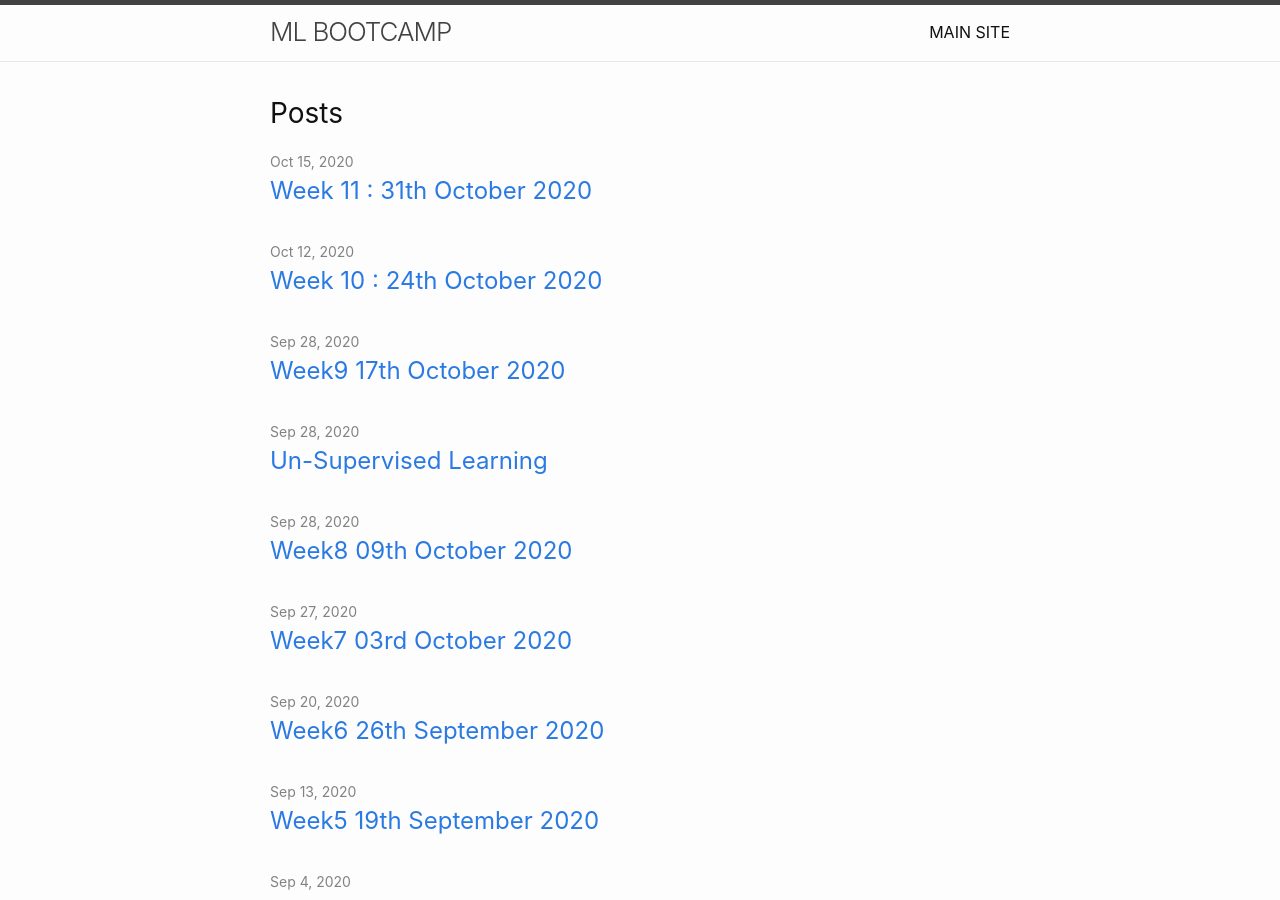
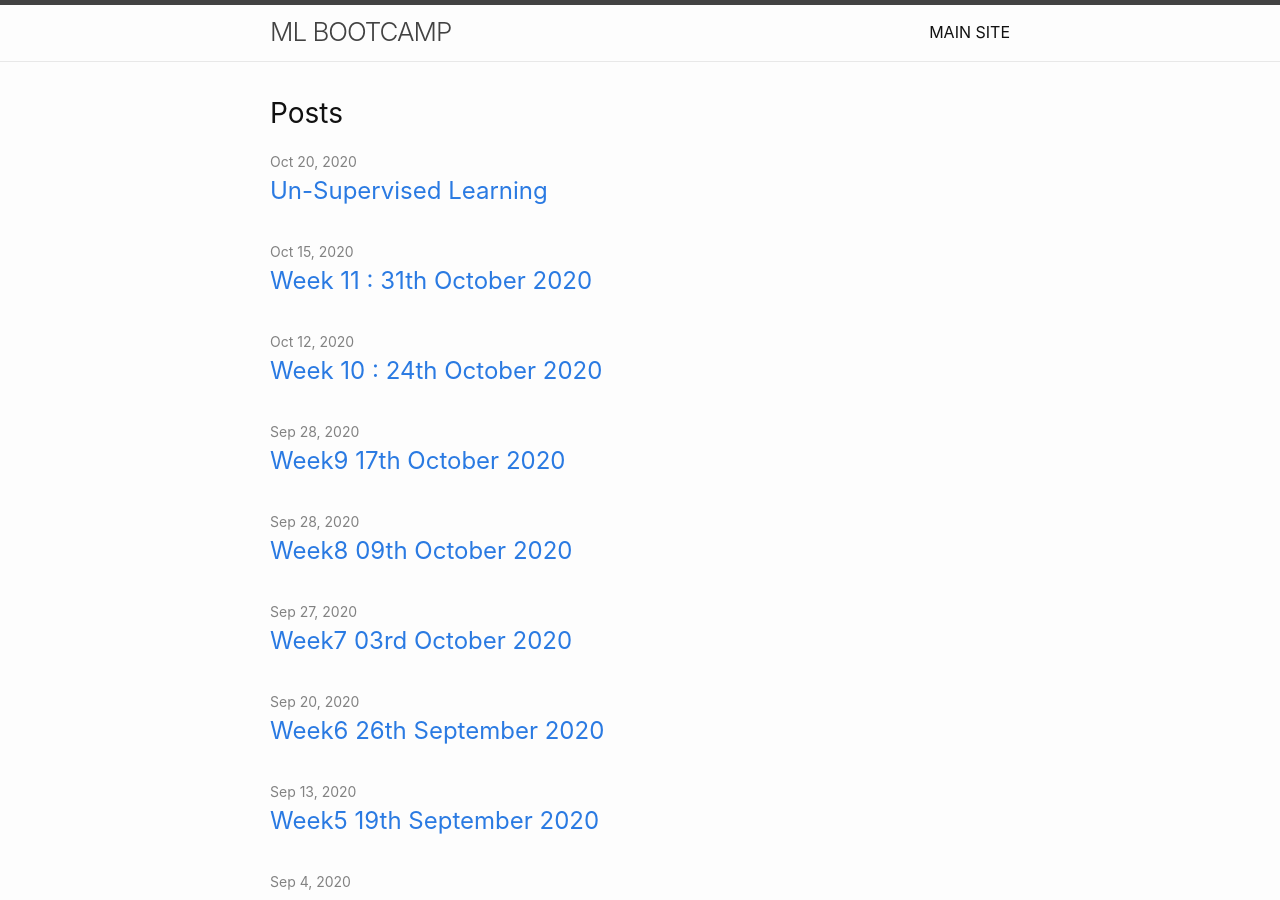
Before and after one commit to bharathkreddy/mlbootcamp, a Jekyll site: the page built from index.markdown, in a window 1280 px wide and 900 px high. Built offline with Jekyll 4.4.1, drawn with Linux system fonts in a browser that asks for light colours.

Commit message:
Update 2020-11-07-Week12.md

```diff
--- a/_posts/2020-11-07-Week12.md
+++ b/_posts/2020-11-07-Week12.md
@@ -1,7 +1,7 @@
 ---
 layout: post
 title:  "Un-Supervised Learning"
-date:   2020-09-28 21:01:50 +0530
+date:   2020-10-20 21:01:50 +0530
 categories: jekyll update
 ---
 
```
